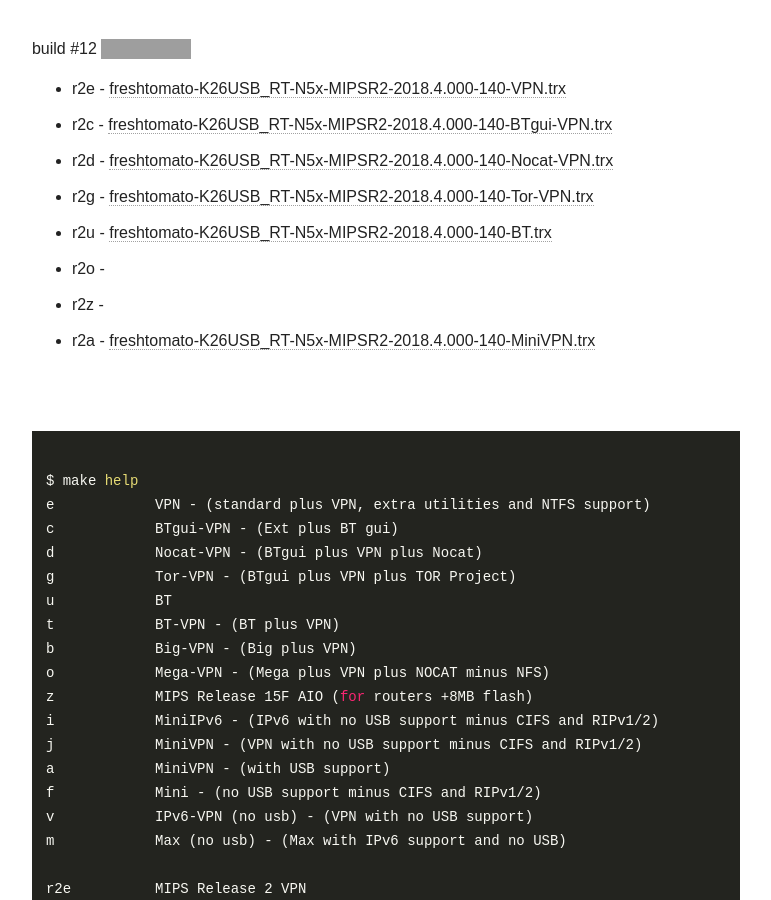
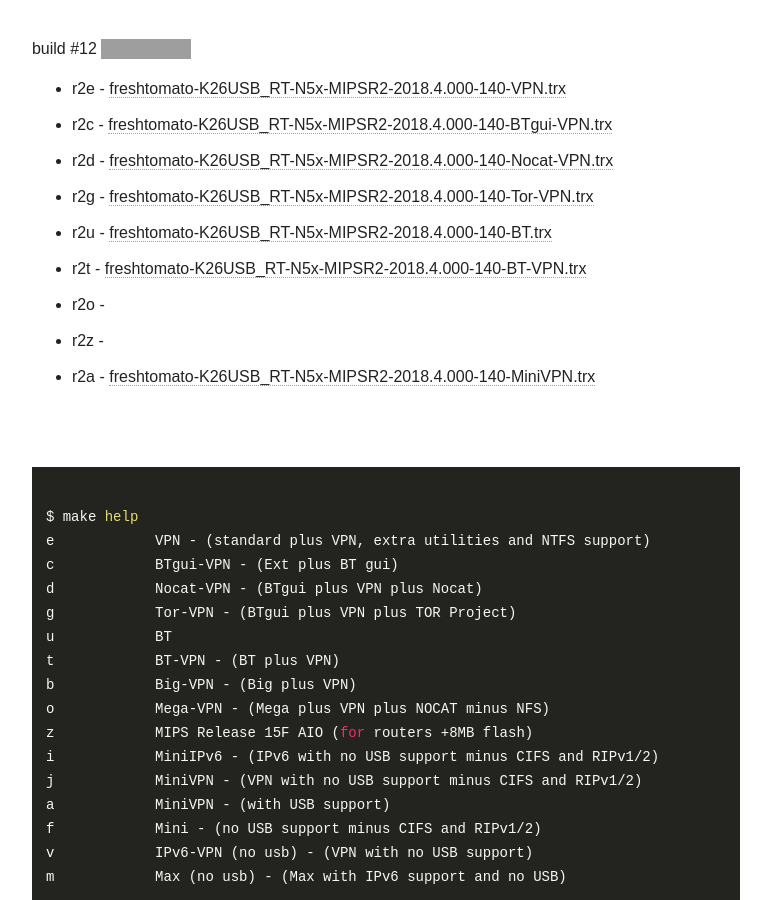
Before and after one commit to oglopss/freshtomato-mips-ci-jekyll, a Jekyll site: the page built from index.html, in a window 1280 px wide and 900 px high, scrolled down 559 px. Shown: the whole window, without its empty margins (254-1025 px from the left). Built offline with Jekyll 4.4.1, drawn with Linux system fonts in a browser that asks for light colours; nearby versions of some CDN libraries; grey boxes are pictures that could not be loaded.

Commit message:
Travis build 12 r2t pushed to gh-pages

```diff
--- a/_data/ss.yml
+++ b/_data/ss.yml
@@ -8,3 +8,4 @@
   - 0008 r2o
   - 0009 r2z
   - 0010 r2a freshtomato-K26USB_RT-N5x-MIPSR2-2018.4.000-140-MiniVPN.trx
+  - 0006 r2t freshtomato-K26USB_RT-N5x-MIPSR2-2018.4.000-140-BT-VPN.trx
```
